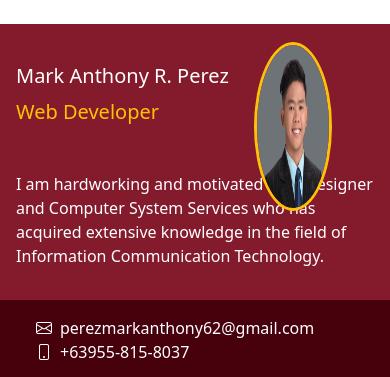
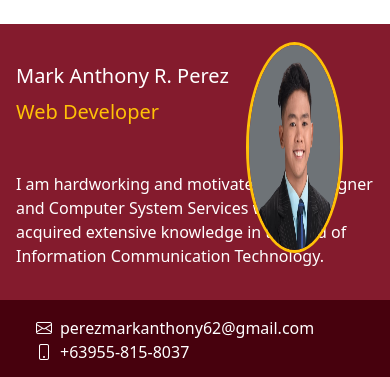
Before and after one commit to Chongss16/Curriculum-Vitae, a plain HTML site: page index.html in a window 390 px wide. Shown: the top 377 px of the page. Drawn offline with nearby package versions, Linux system fonts and the light colour scheme.

Commit message:
Update index.html

```diff
--- a/index.html
+++ b/index.html
@@ -74,13 +74,6 @@
             font-size:20px;
         }
 
-        .img-pic {
-            position: absolute;
-            width: 20%;
-            height: 20vh;
-            left: 65%;
-            top: 5%;
-        }
 
         .card-text {
             margin-top: 3rem;
```
